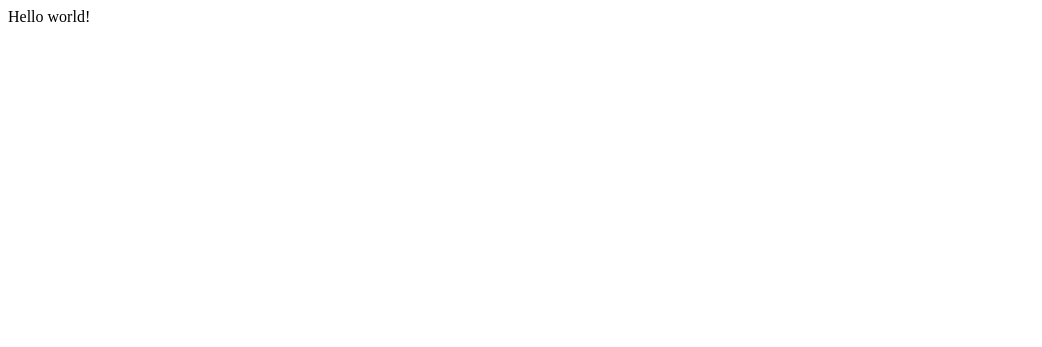
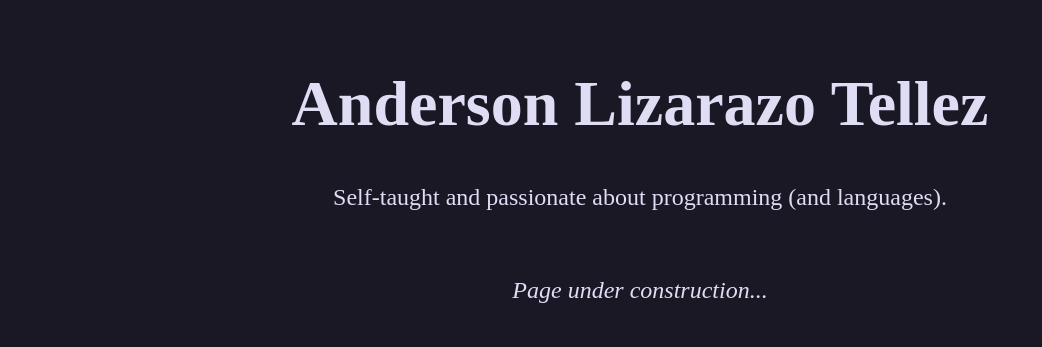
Before and after one commit to ALizarazoTellez/andersonlizarazo.com, a website: page src/index.html in a window 1280 px wide. Shown: the whole page, without its empty margins (0-1042 px from the left). Drawn offline with Linux system fonts and the light colour scheme.

Commit message:
Add basic page

```diff
--- a/src/index.html
+++ b/src/index.html
@@ -3,10 +3,19 @@
   <head>
     <meta charset="utf-8" />
 
-    <title>Anderson</title>
+    <meta name="viewport" content="initial-scale=1,width=device-width" />
+
+    <title>Anderson Lizarazo Tellez</title>
+
+    <link rel="stylesheet" href="style.css" />
   </head>
 
   <body>
-    Hello world!
+    <h1>Anderson Lizarazo Tellez</h1>
+
+    <p>Self-taught and passionate about programming (and languages).</p>
+
+    <br />
+    <p class="italic">Page under construction...</p>
   </body>
 </html>
--- /dev/null
+++ b/src/style.css
@@ -0,0 +1,27 @@
+:root {
+  --color-base: hsl(249deg, 22%, 12%);
+  --color-text: hsl(245deg, 50%, 91%);
+}
+
+* {
+  box-sizing: border-box;
+}
+
+body {
+  background-color: var(--color-base);
+  color: var(--color-text);
+  text-align: center;
+  padding: 16px;
+}
+
+h1 {
+  font-size: 64px;
+}
+
+p {
+  font-size: 24px;
+}
+
+.italic {
+  font-style: italic;
+}
```
